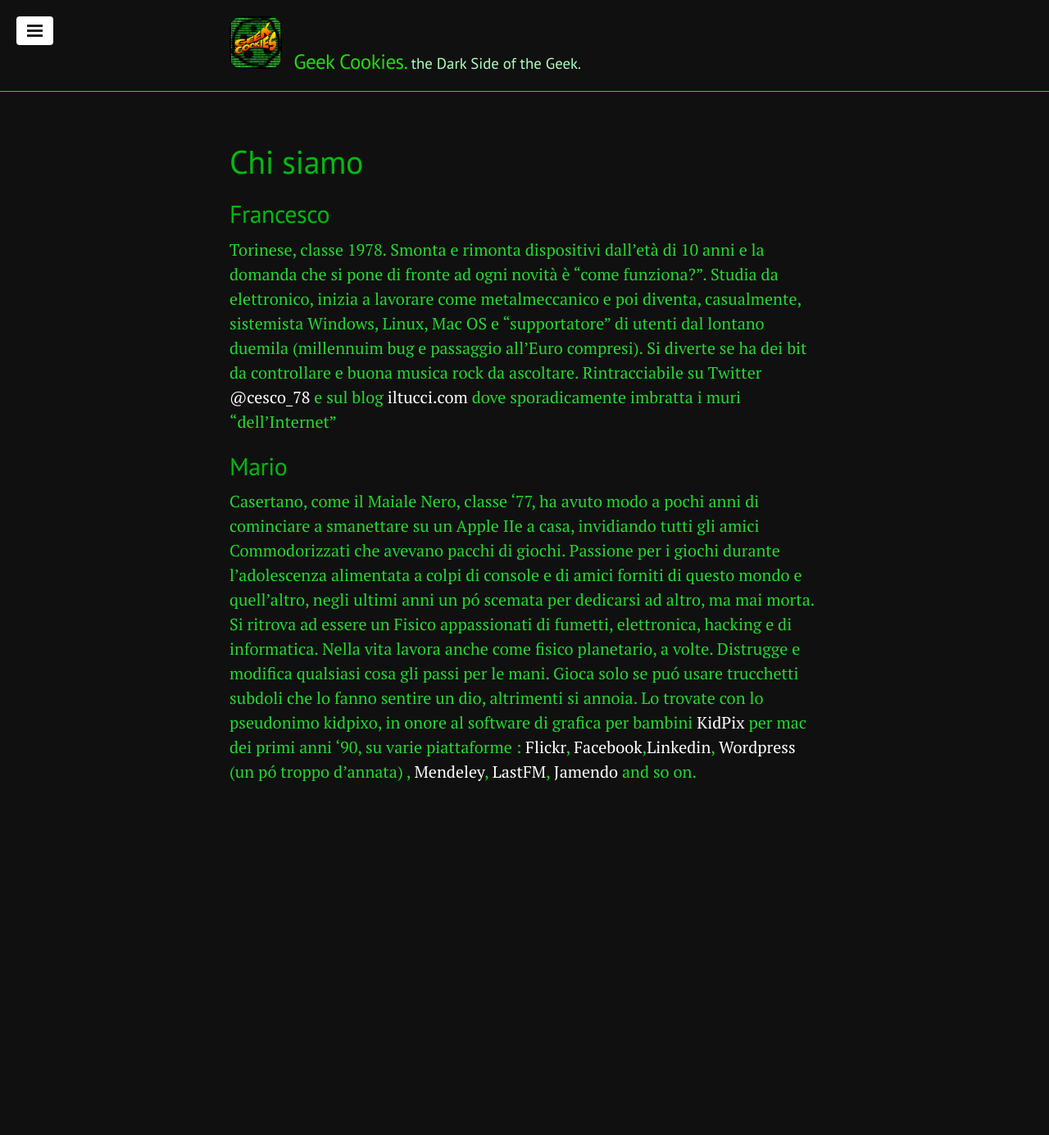
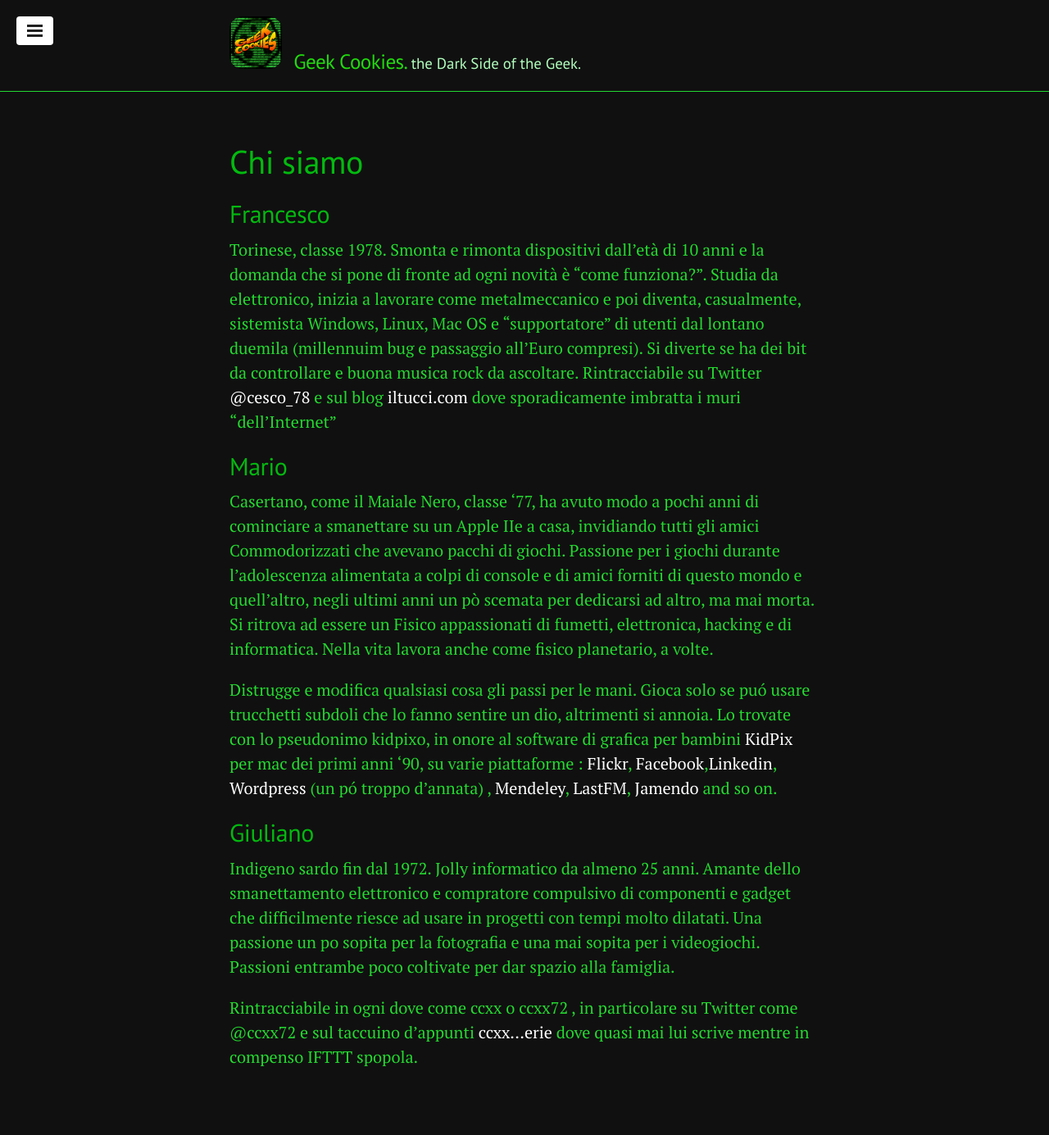
Before and after one commit to geekcookies/geekcookies.github.io, a Jekyll site: the page built from whoarewe.md, in a window 1280 px wide. Shown: the whole page at 82% size. Built offline with Jekyll 4.4.1, drawn with Linux system fonts in a browser that asks for light colours; before the commit the page ends 1037 px from its top, so only the background shows below that.

Commit message:
new about section on giuliano

```diff
--- a/whoarewe.md
+++ b/whoarewe.md
@@ -5,10 +5,27 @@ title: Chi siamo
 
 ## Francesco
 
-Torinese, classe 1978. Smonta e rimonta dispositivi dall’età di 10 anni e la domanda che si pone di fronte ad ogni novità è “come funziona?”. Studia da elettronico, inizia a lavorare come metalmeccanico e poi diventa, casualmente, sistemista Windows, Linux, Mac OS e  “supportatore” di utenti dal lontano duemila (millennuim bug e passaggio all’Euro compresi). Si diverte se ha dei bit da controllare e buona musica rock da ascoltare. Rintracciabile su Twitter [@cesco_78](https://twitter.com/cesco_78) e sul blog [iltucci.com](http://iltucci.com/) dove sporadicamente imbratta i muri “dell’Internet”
+Torinese, classe 1978. Smonta e rimonta dispositivi dall’età di 10 anni e la domanda che si pone di fronte ad ogni novità è “come funziona?”.
+Studia da elettronico, inizia a lavorare come metalmeccanico e poi diventa, casualmente, sistemista Windows, Linux, Mac OS e  “supportatore” di utenti dal lontano duemila (millennuim bug e passaggio all’Euro compresi).
+Si diverte se ha dei bit da controllare e buona musica rock da ascoltare.
+Rintracciabile su Twitter [@cesco_78](https://twitter.com/cesco_78) e sul blog [iltucci.com](http://iltucci.com/) dove sporadicamente imbratta i muri “dell’Internet”
 
 
 ## Mario
 
-Casertano, come il Maiale Nero, classe '77, ha avuto modo a pochi anni di cominciare a smanettare su un Apple IIe a casa, invidiando tutti gli amici Commodorizzati che avevano pacchi di giochi. Passione per i giochi durante l'adolescenza alimentata a colpi di console e di amici forniti di questo mondo e quell'altro, negli ultimi anni un pó scemata per dedicarsi ad altro, ma mai morta. Si ritrova ad essere un Fisico appassionati di fumetti, elettronica, hacking e di informatica. Nella vita lavora anche come fisico planetario, a volte.
-Distrugge e modifica qualsiasi cosa gli passi per le mani. Gioca solo se puó usare trucchetti subdoli che lo fanno sentire un dio, altrimenti si annoia. Lo trovate con lo pseudonimo kidpixo, in onore al software di grafica per bambini [KidPix](http://en.wikipedia.org/wiki/Kid_Pix) per mac dei primi anni '90, su varie piattaforme : [Flickr](https://www.flickr.com/photos/kidpixo/), [Facebook](https://www.facebook.com/mario.damore77),[Linkedin](https://www.linkedin.com/in/mdamore), [Wordpress](http://kidpix.wordpress.com/) (un pó troppo d'annata) , [Mendeley](http://www.mendeley.com/profiles/mario-damore/), [LastFM](http://www.last.fm/user/kidpixo), [Jamendo](https://www.jamendo.com/it/user/kidpix) and so on.
+Casertano, come il Maiale Nero, classe '77, ha avuto modo a pochi anni di cominciare a smanettare su un Apple IIe a casa, invidiando tutti gli amici Commodorizzati che avevano pacchi di giochi.
+Passione per i giochi durante l'adolescenza alimentata a colpi di console e di amici forniti di questo mondo e quell'altro, negli ultimi anni un pò scemata per dedicarsi ad altro, ma mai morta.
+Si ritrova ad essere un Fisico appassionati di fumetti, elettronica, hacking e di informatica.
+Nella vita lavora anche come fisico planetario, a volte.
+
+Distrugge e modifica qualsiasi cosa gli passi per le mani.
+Gioca solo se puó usare trucchetti subdoli che lo fanno sentire un dio, altrimenti si annoia.
+Lo trovate con lo pseudonimo kidpixo, in onore al software di grafica per bambini [KidPix](http://en.wikipedia.org/wiki/Kid_Pix) per mac dei primi anni '90, su varie piattaforme : [Flickr](https://www.flickr.com/photos/kidpixo/), [Facebook](https://www.facebook.com/mario.damore77),[Linkedin](https://www.linkedin.com/in/mdamore), [Wordpress](http://kidpix.wordpress.com/) (un pó troppo d'annata) , [Mendeley](http://www.mendeley.com/profiles/mario-damore/), [LastFM](http://www.last.fm/user/kidpixo), [Jamendo](https://www.jamendo.com/it/user/kidpix) and so on.
+
+## Giuliano
+
+Indigeno sardo fin dal 1972. Jolly informatico da almeno 25 anni.
+Amante dello smanettamento elettronico e compratore compulsivo di componenti e gadget che difficilmente riesce ad usare in progetti con tempi molto dilatati.
+Una passione un po sopita per la fotografia e una mai sopita per i videogiochi. Passioni entrambe poco coltivate per dar spazio alla famiglia.
+
+Rintracciabile in ogni dove come ccxx o ccxx72 , in particolare su Twitter come @ccxx72 e sul taccuino d’appunti [ccxx...erie](http://ccxxerie.blogspot.de/) dove quasi mai lui scrive mentre in compenso IFTTT spopola.
```
